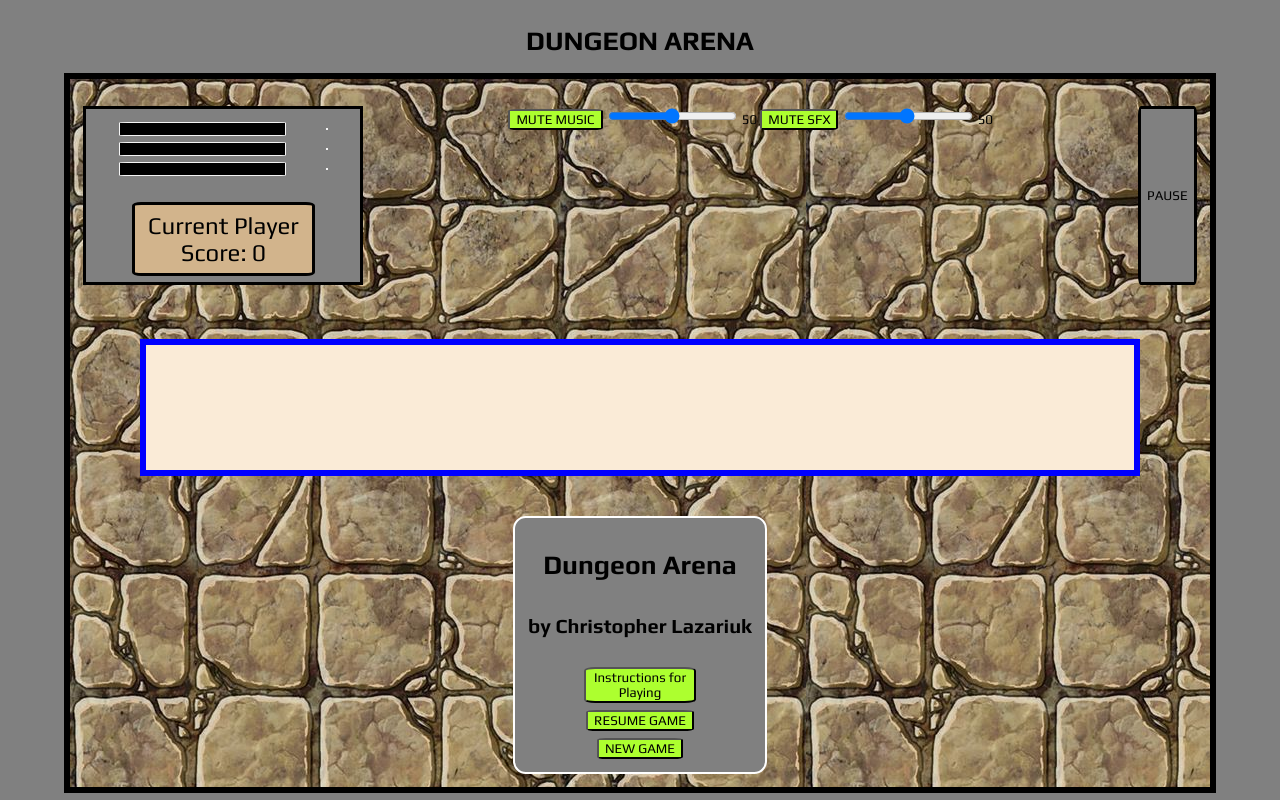
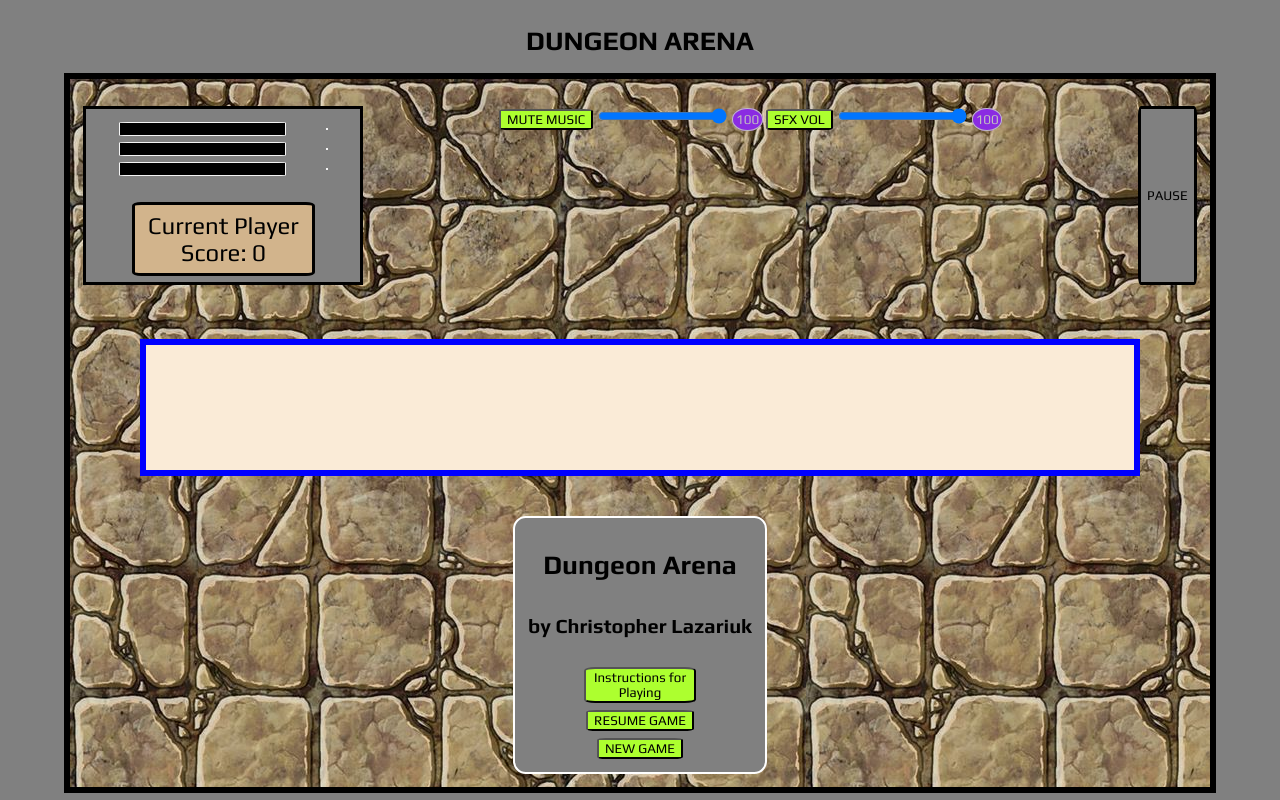
Before and after one commit to Clazariuk1/Dungeon-Arena-GAp1, a plain HTML site: page index.html in a window 1280 px wide. Drawn offline with Linux system fonts and the light colour scheme; files whose address does not match are found by name; a web font is replaced by a local one.

Commit message:
minor styling updates

```diff
--- a/index.html
+++ b/index.html
@@ -70,10 +70,10 @@
         </div>
         <div class="sound__controls" id="sound-controls">
           <button class="button" id="mute-music">MUTE MUSIC</button>
-          <input type="range" min="1" max="100" value="50" class="music__volume__range" id="music-volume-range">
+          <input type="range" min="0" max="100" value="100" class="music__volume__range" id="music-volume-range">
           <label id="music-volume"></label>
-          <button class="button" id="mute-sfx">MUTE SFX</button>
-          <input type="range" min="1" max="100" value="50" class="sfx__volume__range" id="sfx-volume-range">
+          <button class="button" id="mute-sfx">SFX VOL</button>
+          <input type="range" min="0" max="100" value="100" class="sfx__volume__range" id="sfx-volume-range">
           <label id="sfx-volume"></label>
         </div>
         <button class="pause__button" id="pause-button">PAUSE</button>
--- a/script.js
+++ b/script.js
@@ -1,13 +1,12 @@
 // Major lingering bugs:
 // NOTE : Music and SFX are OFF due to annoyance. turn them on for final program.
-// Gauge progress bars not increasing / decreasing based on player stats. must examine further.
-// SFX volume mute not working, not silencing sound.
+// 1. Enable enemy block movement - player collision
+// 2. Enemy Boss kill on player contact.
 // 3. Must successfully enable border collision with player damage on enemy blocks
 // 4. Must successfully reverse direction of enemy blocks upon border collision
 // BONUS 1: Must successfully enable enemy on enemy collision prevention. Reverse direction effect.
 // BONUS 2: For some reason the code is breaking when I attempt to migrate my audio materials from script.js to audio.js. Cannot figure out why.
 // BONUS 3: Teleport is doing funky things and not normal. May need to cut for final draft.
-// BONUS 4: Make enemy bosses kill player on collision.
 // BONUS 5: Freeze Time isn't stopping enemy movement. need to examine
 // BONUS 6: Annihilate needs to effect bosses without killing them somehow.
 // BONUS 7: Bombs must destroy enemies / damage player and bosses on detonation
@@ -190,8 +189,8 @@ function newGameRender() {
   charLeftPosition = 0
   charTopPosition = 0
   generateEnemies(1)
-  // currentSong = bossMusic
-  // currentSong.play()
+  currentSong = bossMusic
+  currentSong.play()
   playerScore = 0
   playerOne.hpCurrent = 100
   playerOne.hpMax = 100
@@ -711,12 +710,6 @@ function muteSFX() {
     sfxVolume.innerHTML = 0
     muteSFXBtn.innerHTML = 'unmute'
   }
-  else {
-    sfxVolumeRange.value = 50
-    sfxVolume.value = 50
-    sfxVolume.innerHTML = 50
-    muteSFXBtn.innerHTML = 'mute'
-  }
 }
 
 muteSFXBtn.addEventListener('click', muteSFX)
--- a/style.css
+++ b/style.css
@@ -334,3 +334,43 @@ progress::-webkit-progress-bar {
   opacity: 1;
   display: flex;
 }
+/*
+input[type=range]:focus::-webkit-slider-runnable-track {
+  height: 1rem;
+  border: solid .25rem silver;
+  border-radius: 5%;
+  cursor: grab;
+  background: blueviolet;
+}
+
+input[type=range]::-webkit-slider-runnable-track {
+  background: greenyellow;
+}
+
+input[type=range]::-webkit-slider-thumb {
+  border: solid .25rem silver;
+  border-radius: 5%;
+  cursor: grab;
+  height: 20px;
+  width: 20px;
+} */
+
+#music-volume {
+  font-family: 'Play', sans-serif;
+  border: solid .1rem silver;
+  background-color: blueviolet;
+  color: silver;
+  text-align: center;
+  border-radius: 50%;
+  padding: .2rem;
+}
+
+#sfx-volume {
+  font-family: 'Play', sans-serif;
+  border: solid .1rem silver;
+  background-color: blueviolet;
+  color: silver;
+  text-align: center;
+  border-radius: 50%;
+  padding: .2rem;
+}
```
